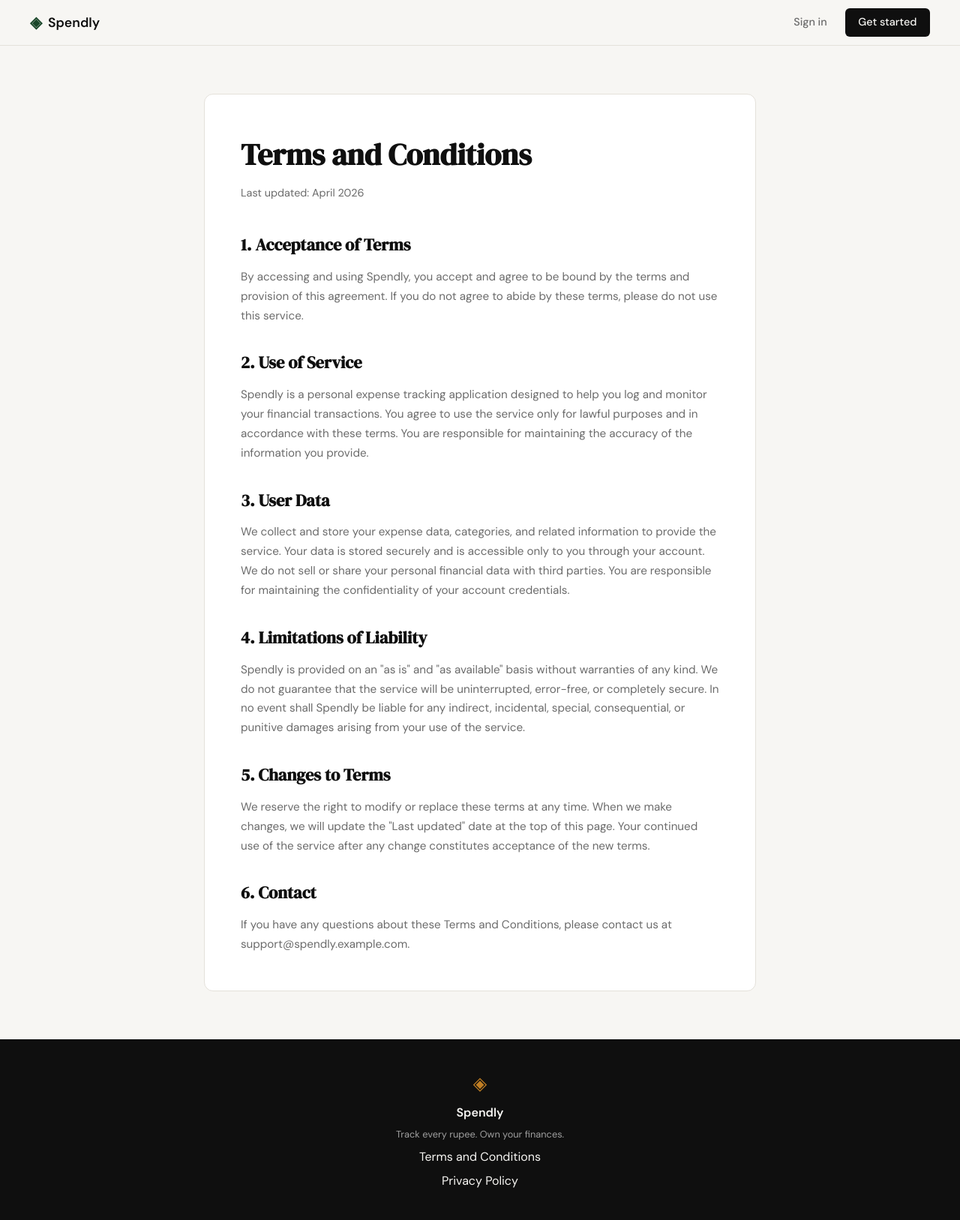
After one commit to dhananjayyadav95/spendly, a Flask app: page /terms in a window 1280 px wide. The commit adds this page. Shown: the whole page at 75% size. Run offline with Flask 3, Linux system fonts and the light colour scheme.

Commit message:
landing: add terms and condition page and route

```diff
--- a/app.py
+++ b/app.py
@@ -20,6 +20,11 @@ def register():
 @app.route("/login")
 def login():
     return render_template("login.html")
+
+
+@app.route("/terms")
+def terms():
+    return render_template("terms.html")
 
 
 # ------------------------------------------------------------------ #
--- a/static/css/style.css
+++ b/static/css/style.css
@@ -528,3 +528,68 @@ a { color: inherit; text-decoration: none; }
     .nav-links a:not(.nav-cta) { display: none; }
     .hero { padding: 3rem 1rem 2rem; }
 }
+
+/* ------------------------------------------------------------------ */
+/* Terms and Conditions                                                */
+/* ------------------------------------------------------------------ */
+
+.terms-section {
+    padding: 4rem 2rem;
+    max-width: 800px;
+    margin: 0 auto;
+}
+
+.terms-container {
+    background: var(--paper-card);
+    border: 1px solid var(--border);
+    border-radius: var(--radius-md);
+    padding: 3rem;
+}
+
+.terms-title {
+    font-family: var(--font-display);
+    font-size: 2.5rem;
+    color: var(--ink);
+    margin-bottom: 0.5rem;
+}
+
+.terms-intro {
+    font-size: 0.9rem;
+    color: var(--ink-muted);
+    margin-bottom: 2.5rem;
+}
+
+.terms-block {
+    margin-bottom: 2rem;
+}
+
+.terms-block h2 {
+    font-family: var(--font-display);
+    font-size: 1.4rem;
+    color: var(--ink);
+    margin-bottom: 0.75rem;
+}
+
+.terms-block p {
+    font-size: 0.95rem;
+    color: var(--ink-muted);
+    line-height: 1.7;
+}
+
+.terms-block:last-child {
+    margin-bottom: 0;
+}
+
+@media (max-width: 600px) {
+    .terms-section {
+        padding: 2rem 1rem;
+    }
+
+    .terms-container {
+        padding: 1.5rem;
+    }
+
+    .terms-title {
+        font-size: 1.75rem;
+    }
+}
--- a/templates/base.html
+++ b/templates/base.html
@@ -34,7 +34,7 @@
             <span class="brand-icon">◈</span>
             <span class="footer-name">Spendly</span>
             <p class="footer-copy">Track every rupee. Own your finances.</p>
-            <a href="#">Terms and Conditions</a>
+            <a href="{{ url_for('terms') }}">Terms and Conditions</a>
             <a href="#">Privacy Policy</a>
 
         </div>
--- /dev/null
+++ b/templates/terms.html
@@ -0,0 +1,42 @@
+{% extends "base.html" %}
+
+{% block title %}Terms and Conditions — Spendly{% endblock %}
+
+{% block content %}
+<section class="terms-section">
+    <div class="terms-container">
+        <h1 class="terms-title">Terms and Conditions</h1>
+        <p class="terms-intro">Last updated: April 2026</p>
+
+        <section class="terms-block">
+            <h2>1. Acceptance of Terms</h2>
+            <p>By accessing and using Spendly, you accept and agree to be bound by the terms and provision of this agreement. If you do not agree to abide by these terms, please do not use this service.</p>
+        </section>
+
+        <section class="terms-block">
+            <h2>2. Use of Service</h2>
+            <p>Spendly is a personal expense tracking application designed to help you log and monitor your financial transactions. You agree to use the service only for lawful purposes and in accordance with these terms. You are responsible for maintaining the accuracy of the information you provide.</p>
+        </section>
+
+        <section class="terms-block">
+            <h2>3. User Data</h2>
+            <p>We collect and store your expense data, categories, and related information to provide the service. Your data is stored securely and is accessible only to you through your account. We do not sell or share your personal financial data with third parties. You are responsible for maintaining the confidentiality of your account credentials.</p>
+        </section>
+
+        <section class="terms-block">
+            <h2>4. Limitations of Liability</h2>
+            <p>Spendly is provided on an "as is" and "as available" basis without warranties of any kind. We do not guarantee that the service will be uninterrupted, error-free, or completely secure. In no event shall Spendly be liable for any indirect, incidental, special, consequential, or punitive damages arising from your use of the service.</p>
+        </section>
+
+        <section class="terms-block">
+            <h2>5. Changes to Terms</h2>
+            <p>We reserve the right to modify or replace these terms at any time. When we make changes, we will update the "Last updated" date at the top of this page. Your continued use of the service after any change constitutes acceptance of the new terms.</p>
+        </section>
+
+        <section class="terms-block">
+            <h2>6. Contact</h2>
+            <p>If you have any questions about these Terms and Conditions, please contact us at support@spendly.example.com.</p>
+        </section>
+    </div>
+</section>
+{% endblock %}
```
